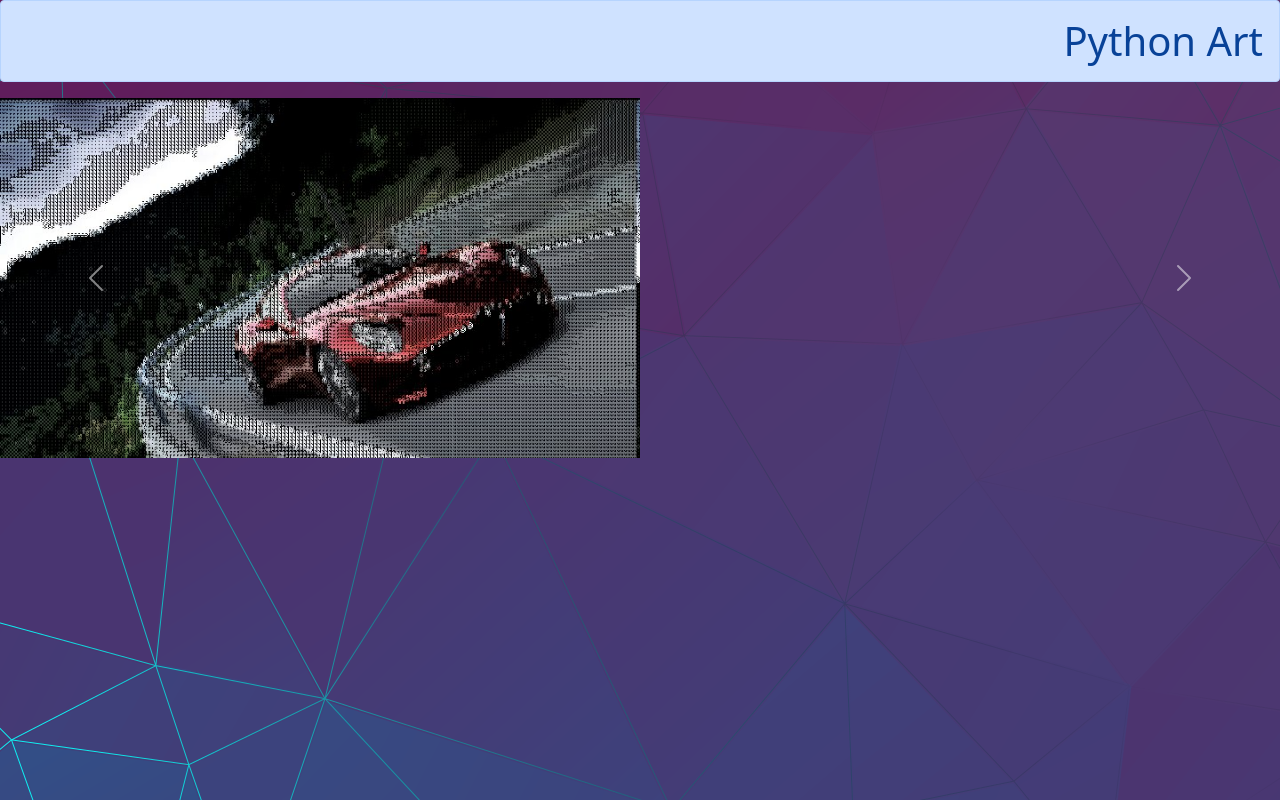
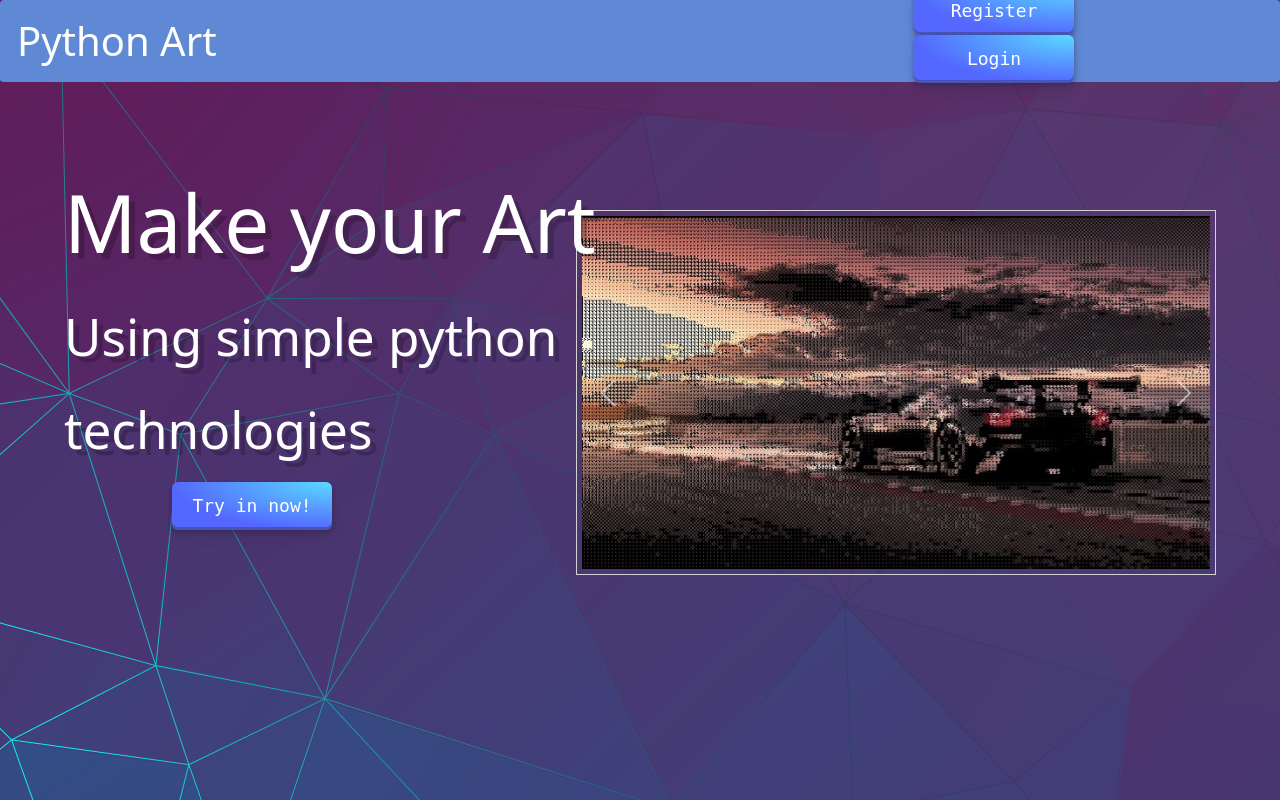
Before and after one commit to Milk-Gang123/WEB_Project, a Flask app: page / in a window 1280 px wide. Run offline with Flask 2, Linux system fonts and the light colour scheme; parts of the project's set-up code (start-up, migrations or seed data) failed here and were passed over.

Commit message:
initial page is done

```diff
--- a/index.py
+++ b/index.py
@@ -92,7 +92,7 @@ def base():
         return render_template('main.html', **params)
 
     elif request.method == 'POST':
-        processed_image_path = 'static/img/processed_image_path.jpg'
+        processed_image_path = 'static/img/carousel_1.png'
         current_image_path = 'static/img/current_image.jpg'
         file = request.files['pw']
         file.save(current_image_path)
--- a/static/css/style_un.css
+++ b/static/css/style_un.css
@@ -144,4 +144,5 @@ body {
 .carousel-inner img {
   height: auto;
   width: 100%;
+  margin:10px 20px 20px 30px;
 }
--- a/temp.py
+++ b/temp.py
@@ -46,7 +46,7 @@ def base():
         return render_template('main.html', **params)
 
     elif request.method == 'POST':
-        processed_image_path = 'static/img/processed_image_path.jpg'
+        processed_image_path = 'static/img/carousel_1.png'
         current_image_path = 'static/img/current_image.jpg'
         filename = request.form['file']
         pth = 'C:\\'
--- a/templates/initial_page.html
+++ b/templates/initial_page.html
@@ -1,7 +1,24 @@
 {% extends "unauthorized_base.html" %}
 
 {% block content %}
-<h1 class="alert alert-primary" align="right">Python Art</h1>
+<h1 class="alert alert-custom  fade in alert-dismissable show" align="left">Python Art</h1>
+
+<nav class="navbar navbar-expand-lg fixed-top py-3">
+  <div style="position: absolute; margin-left: 70%; margin-top: 3%; z-index:10;">
+    <a href="/registration" class="button_plate">Register</a>
+    <a href="/login" class="button_plate">Login</a>
+  </div>
+</nav>
+
+<div class="sidebar">
+  <p style="color:white; text-shadow: 6px 6px 0px rgba(0,0,0,0.2); font-size: 500%;">Make your Art</p>
+  <p style="color:white; text-shadow: 6px 6px 0px rgba(0,0,0,0.2); font-size: 320%">Using simple python</p>
+  <p style="color:white; text-shadow: 6px 6px 0px rgba(0,0,0,0.2); font-size: 320%">technologies</p>
+</div>
+
+<div style="position: absolute; margin-left: 12%; margin-top: 30%; z-index:10;">
+  <a href="/registration" class="button_plate">Try in now!</a>
+</div>
 
 <div id="carouselExampleControls" class="carousel slide" data-bs-ride="carousel">
   <div class="carousel-inner">
--- a/templates/unauthorized_base.html
+++ b/templates/unauthorized_base.html
@@ -11,6 +11,66 @@
       .carousel-inner{
         width: 50%;
         max-height: 30% !important;
+        margin-top: 10%;
+        margin-left: 45%;
+        border: 1px solid lightgray;
+        padding: 5px;
+      }
+      .carousel-control-prev {
+        margin-left: 40%;
+      }
+      .sidebar { position: absolute; margin-left: 5%; margin-top: 5%; z-index:10; }
+      .button_plate {
+          align-items: center;
+          appearance: none;
+          background-image: radial-gradient(100% 100% at 100% 0, #5adaff 0, #5468ff 100%);
+          border: 0;
+          border-radius: 6px;
+          box-shadow: rgba(45, 35, 66, .4) 0 2px 4px,rgba(45, 35, 66, .3) 0 7px 13px -3px,rgba(58, 65, 111, .5) 0 -3px 0 inset;
+          box-sizing: border-box;
+          text-decoration: none !important;
+          color: white;
+          cursor: pointer;
+          display: inline-flex;
+          font-family: "Raleway",monospace;
+          font-color: white;
+          height: 48px;
+          width: 160px;
+          margin-right: 1em;
+          margin-left: 1em;
+          justify-content: center;
+          line-height: 1;
+          list-style: none;
+          overflow: hidden;
+          padding-left: 16px;
+          padding-right: 16px;
+          position: relative;
+          text-align: left;
+          transition: box-shadow .15s,transform .15s;
+          user-select: none;
+          -webkit-user-select: none;
+          touch-action: manipulation;
+          white-space: nowrap;
+          will-change: box-shadow,transform;
+          font-size: 18px;
+        }
+
+      .button_plate:focus {
+        box-shadow: #3c4fe0 0 0 0 1.5px inset, rgba(45, 35, 66, .4) 0 2px 4px, rgba(45, 35, 66, .3) 0 7px 13px -3px, #3c4fe0 0 -3px 0 inset;
+      }
+
+      .button_plate:hover {
+        box-shadow: rgba(45, 35, 66, .4) 0 4px 8px, rgba(45, 35, 66, .3) 0 7px 13px -3px, #3c4fe0 0 -3px 0 inset;
+        transform: translateY(-2px);
+      }
+
+      .button_plate:active {
+        box-shadow: #3c4fe0 0 3px 7px inset;
+        transform: translateY(2px);
+      }
+      .alert-custom{
+        background-color:#6089D5;
+        color:#fff;
       }
     </style>
     <title>PyArt</title>
```
Also changed, not shown: ASCII.py (+9 -8 lines), db/blogs.db, static/img/carousel_1.png.
